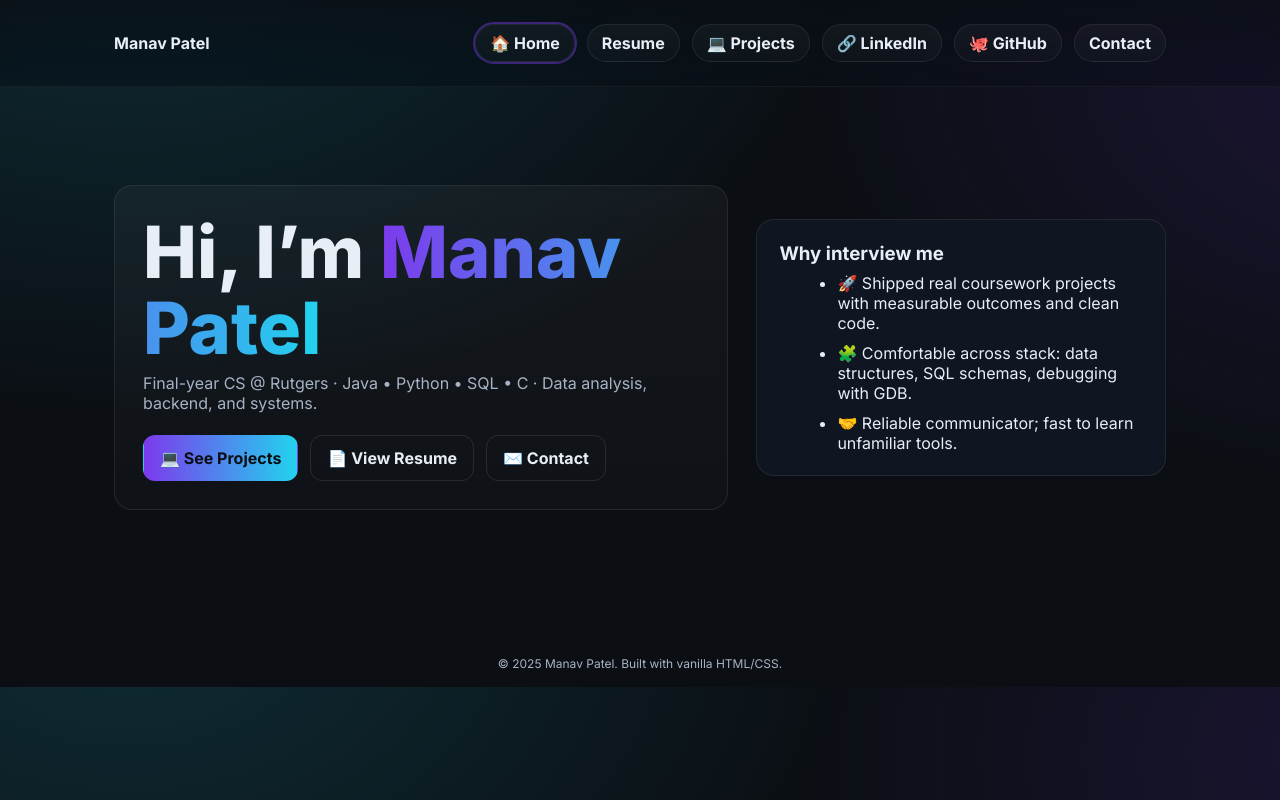
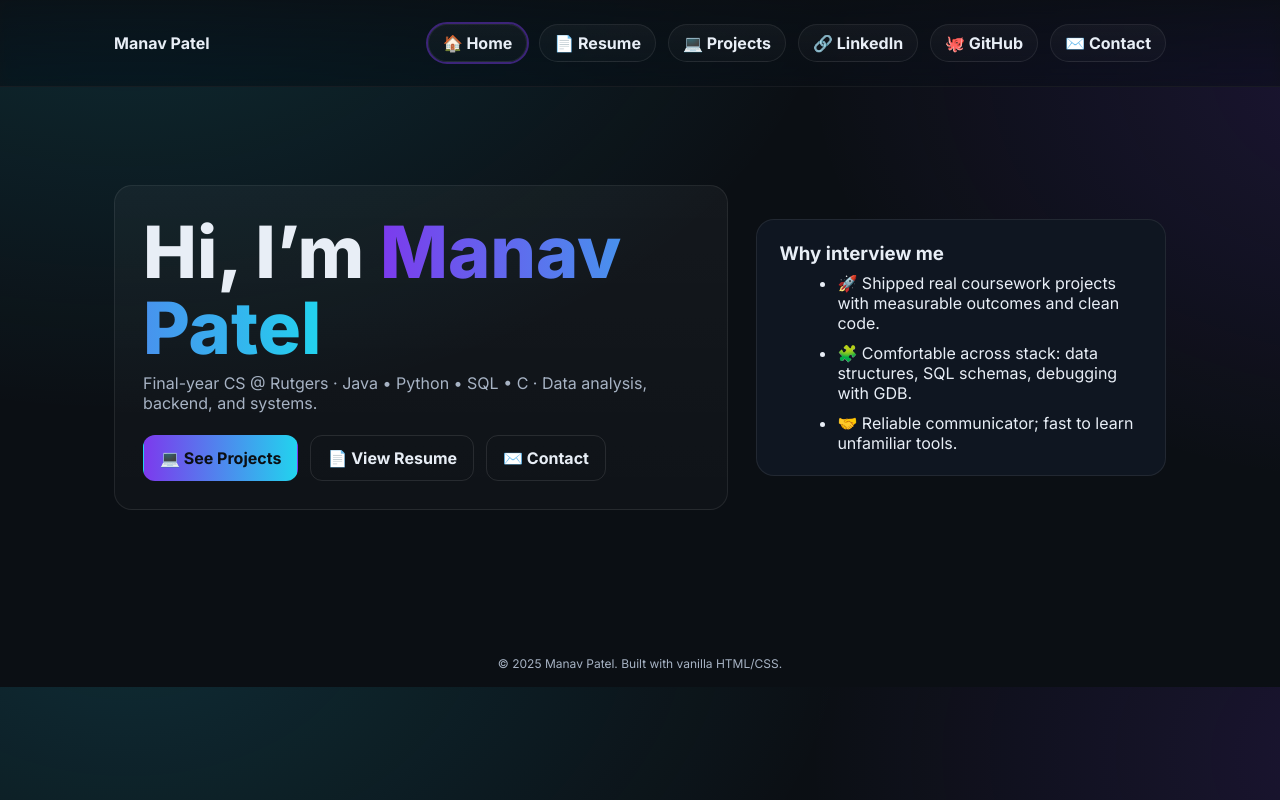
Before and after one commit to ManavPatel-28/ManavPatel-28.github.io, a plain HTML site: page index.html in a window 1280 px wide. Drawn offline with Linux system fonts and the light colour scheme.

Commit message:
Update index.html

```diff
--- a/index.html
+++ b/index.html
@@ -61,11 +61,11 @@
         <strong>Manav Patel</strong>
         <div class="nav-links">
           <a class="chip" data-show="home" href="#home">🏠 Home</a>
-          <a class="chip" href="Resume.pdf" target="_blank" rel="noreferrer">Resume</a>
+          <a class="chip" href="Resume.pdf" target="_blank" rel="noreferrer">📄 Resume</a>
           <a class="chip" data-show="projects" href="#projects">💻 Projects</a>
           <a class="chip" href="https://www.linkedin.com/in/manav-patel-211467333" target="_blank" rel="noreferrer">🔗 LinkedIn</a>
           <a class="chip" href="https://github.com/ManavPatel-28" target="_blank" rel="noreferrer">🐙 GitHub</a>
-          <a class="chip" data-show="contact" href="#contact">Contact</a>
+          <a class="chip" data-show="contact" href="#contact">✉️ Contact</a>
         </div>
       </nav>
     </div>
```
